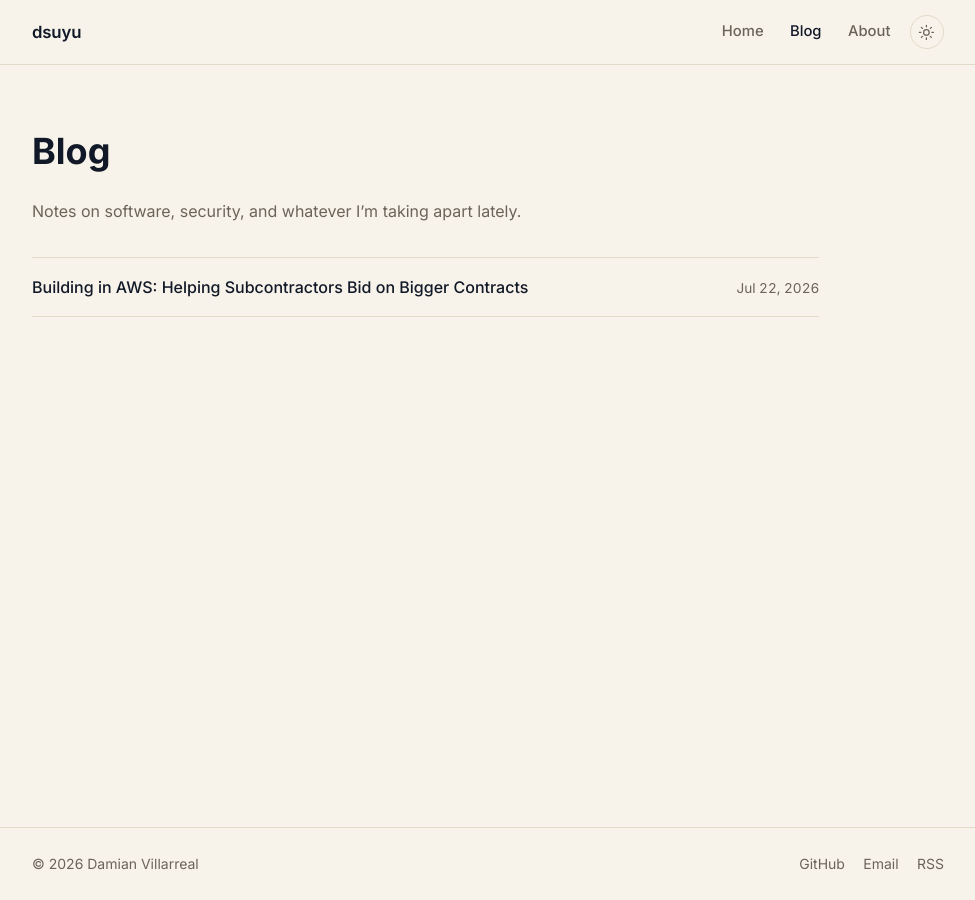
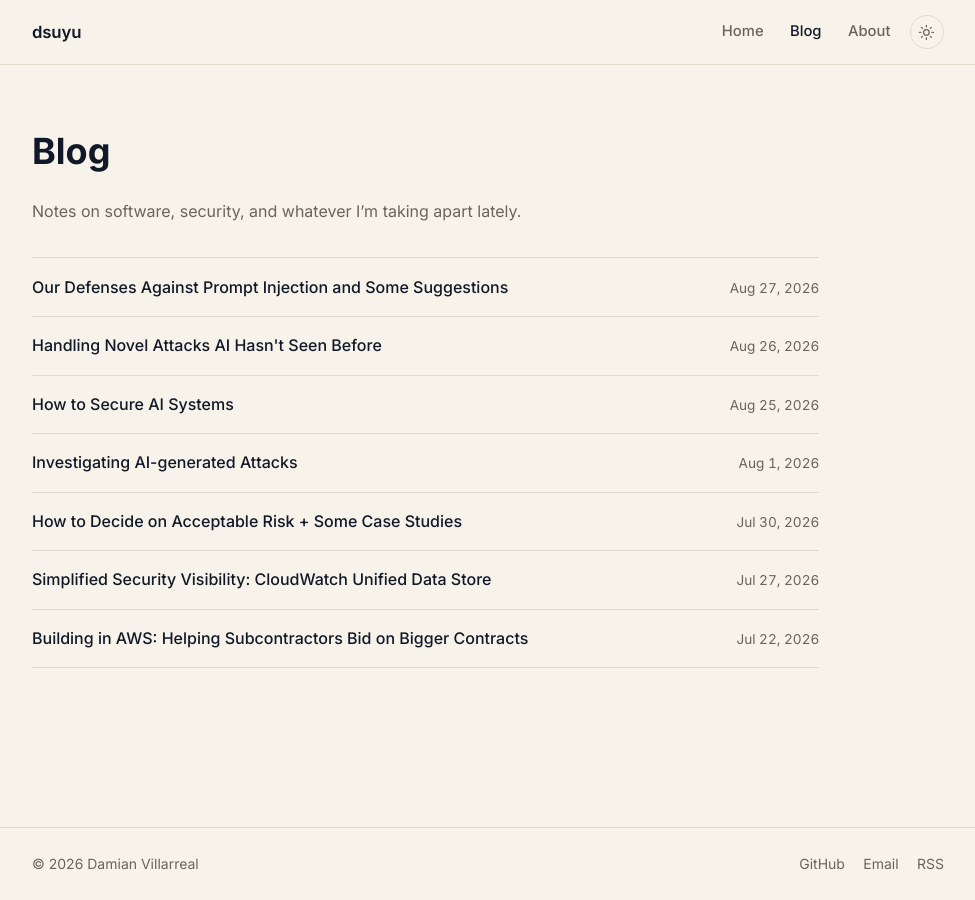
Before and after one commit to dsuyu1/dsuyu1.github.io, a Jekyll site: the page built from blog/index.html, in a window 1280 px wide. Shown: the whole page, without its empty margins (152-1127 px from the left). Built offline with Jekyll 4.4.1, drawn with Linux system fonts in a browser that asks for light colours; some of the changed lines change nothing that is shown.

Commit message:
added content to new post: Simplified Security Visibility: CloudWatch Unified Data Store

```diff
--- a/_posts/2026-07-21-building-iam-solutions-in-azure.markdown
+++ /dev/null
@@ -1,68 +0,0 @@
----
-layout: post
-title:  "Building in AWS: Helping Subcontractors Bid on Bigger Contracts"
-date:   2026-07-22 01:09:00 +0000
-categories: [aws]
----
-
-## Introduction
-
-Construction in the Rio Grande Valley (RGV) is becoming a bigger and bigger market to keep our eyes on, whether you're looking to pivot into a profitable market, looking for employment, or finding leads for your business. As an RGV native, it's hard not to notice the construction happening left and right as our once-small community rushes to modernize and take advantage of our unique geolocality.
-
-I would be lying if I said I didn't want a piece of the pie before the party got too busy. However, more than just financial motivations, I want to help the place I grew up grow to be the powerhouse of the south, and maybe one day, we can reach the levels of bigger cities like Austin or Houston. Elon Musk and SpaceX inspired many to begin the race to the top, and I want to help our construction and manufacturing communities get there. I don't want us to be left out of the game.
-
-### Problem Statement
-
-Small and mid-sized RGV subcontractors and specialty trades, like electrical, mechanical, HVAC, civil, and insulation, can't bid on GC or industrial work unless they're **prequalified** on platforms like ISNetworld, Avetta, or Veriforce. Therefore, (let's pretend) we've been tasked to create a system that keeps subcontractor paperwork current, up-to-date, and compliant with industry standards and regulations.
-
-#### Our Solution
-We're going to build a sinlge place for subcontractors to upload their compliance documents, see exactly where they stand against a given platform's requirements (like the aforementioned ISNetworld, Avetta, Veriforce, etc.), and get warned before anything expires. This solution will reduce the money spent on consultants and save time on keeping track of spreadsheets.
-
-#### Target Users
-Our primary target users are small trade contractors (electrical, mechanical, HVAC, insulation, civil) in the 5-50 employee range in our region (South Texas). We expect our users to be making $500k-$10M/year in revenue and looking or already bidding on GC or industrial work. We want to help owners or office managers by taking compliance paperwork off their hands. This will allow these stakeholders to focus their efforts elsewhere and offload the cognitive overhead of keeping track of compliance to our system.
-
-#### User Stories
-1. As a sub(contractor), I upload my [Certificate of Insurance](https://www.thehartford.com/business-insurance/certificate-of-insurance-coi) (COI), [OSHA 300](https://obis.osha.gov/recordkeeping/RKforms.html) log, and safety program, and the system tells me what's missing or non-compliant against a specific platform's checklist (e.g., ISNetworld).
-2. As a sub, I get an email/SMS alert 30/14/7 days before a COI, license, or certification expires.
-3. As a sub, I can ask in plain language, "Am I ready to bid on [hiring clients]'s program?" and get a clear yes/no plus a gap list.
-4. As a sub, if I'm missing a written safety program or similar document, the system drafts a starting template I can review and customize rather than starting from a blank page.
-5. As the founder, I can onboard a new sub in under 30 minutes and demo value in the first session. _(This is for us!)_
-
-## MVP
-[A minimum viable product (MVP) is the simplest version of a product that allows teams to validate ideas and gather feedback with minimal effort.](https://www.atlassian.com/agile/product-management/minimum-viable-product) MVPs reduce risk, inform future development, and will allow us to test the core features of the application with real users _(whom we will get to later! very exciting)._
-
-### Functional Requirements
-We will start with a handful of functional requirements. The requirements are in descending order from most priority to least priority.
-
-| # | Requirement                                                                                                  | Priority |
-|---|--------------------------------------------------------------------------------------------------------------|----------|
- | 1 | Document uploads (PDFs or images) for COI, licenses, OSHA logs, safety programs.                             | P0       |
-| 2 | Automated field extraction (Textract) for policy numbers, expiration dates, coverage limits, license numbers | P0       |
-| 3 | Requirement-matching engine. We need to be able to compare extracted data against one hiring-platform's checklist (start with ISNetworld only) | P0 |
-| 4 | Gap reporting, or a clear list of what's missing, expired, or insufficient | P0 |
-| 5| Expiration alerts (email, SMS, all the time) | P0 |
-| 6 | Conversational Q&A chat interface | P1 |
-| 7 | Safety-program draft generation from a template or from a sub's own data | P1 |
-| 8 | Multi-platform support (Avetta, Veriforce) | P2 |
-| 9 | GC-side view to vet a sub's compliance status (like a viewer mode) | P2 |
-| 10 | Direct submission/auto-fill to ISNetworld/Avetta/Veriforce | P2 |
-
-### Building in AWS
-
-Praesent at pellentesque augue. Nunc sed ullamcorper in justo sed, volutpat cursus orci. Etiam vitae sodales massa. Cum sociis natoque penatibus et magnis dis parturient montes, nascetur ridiculus mus.
-
-Lorem ipsum dolor sit amet, consectetur adipiscing elit. Donec nibh quam, egestas eu eros molestie, eleifend viverra augue. Suspendisse potenti. Quisque commodo consectetur quam, non pretium orci viverra at. Maecenas eget iaculis nunc.
-
-Praesent dui nibh, ullamcorper in justo sed, volutpat cursus orci. Etiam vitae sodales massa.
-
-consectetur condimentum. Suspendisse pharetra purus urna, ac pretium mi elementum et. Praesent dui nibh, ullamcorper in justo sed, volutpat cursus orci. Etiam vitae sodales massa.
-
-Praesent at pellentesque augue. Nunc sed ullamcorper risus. Duis tincidunt consectetur condimentum. Suspendisse pharetra purus urna, ac pretium mi elementum et. Praesent dui nibh, ullamcorper in justo sed, volutpat cursus orci. Etiam vitae sodales massa. Cum sociis natoque penatibus et magnis dis parturient montes, nascetur ridiculus mus.
-
-Mi elementum et. Praesent dui nibh, ullamcorper in justo sed, volutpat cursus orci. Etiam vitae sodales massa. Cum sociis natoque penatibus et magnis dis parturient montes,
-
-consectetur condimentum. Suspendisse pharetra purus urna, ac pretium mi elementum et. Praesent dui nibh, ullamcorper in justo sed, volutpat cursus orci. Etiam vitae sodales massa.
-
-Praesent at pellentesque augue. Nunc sed ullamcorper risus. Duis tincidunt consectetur condimentum. Suspendisse pharetra purus urna, ac pretium mi elementum et. Praesent dui nibh, ullamcorper in justo sed, volutpat cursus orci. Etiam vitae sodales massa. Cum sociis natoque penatibus et magnis dis parturient montes, nascetur ridiculus mus.
-
-Mi elementum et. Praesent dui nibh, ullamcorper in justo sed, volutpat cursus orci. Etiam vitae sodales massa. Cum sociis natoque penatibus et magnis dis parturient montes,
--- /dev/null
+++ b/_posts/2026-07-21-building-in-AWS-helping-subcontractors-bid-on-bigger-contracts.markdown
@@ -0,0 +1,113 @@
+---
+layout: post
+title:  "Building in AWS: Helping Subcontractors Bid on Bigger Contracts"
+date:   2026-07-22 01:09:00 +0000
+categories: [aws]
+---
+
+## Introduction
+
+Construction in the Rio Grande Valley (RGV) is becoming a bigger and bigger market to keep our eyes on, whether you're looking to pivot into a profitable market, looking for employment, or finding leads for your business. As an RGV native, it's hard not to notice the construction happening left and right as our once-small community rushes to modernize and take advantage of our unique geo locality.
+
+I would be lying if I said I didn't want a piece of the pie before the party got too busy. However, more than just financial motivations, I want to help the place I grew up grow to be the powerhouse of the south, and maybe one day, we can reach the levels of bigger cities like Austin or Houston. Elon Musk and SpaceX inspired many to begin the race to the top, and I want to help our construction and manufacturing communities get there. I don't want us to be left out of the game.
+
+### Defining the hierarchy
+Before we tackle our problem, it's important to learn a bit more about how the industry works - specifically, the relationship between owners, general contractors, and subcontractors.
+- Owners are those who fund the big project, like a new hospital, bank, power plant, sports facility, etc.
+- General contractors (GCs) are a rung below them and are brought onto the project to manage it all. GCs **subcontract** out specific pieces of work, like electrical or plumbing, to specialized trade companies - **subcontractors**.
+- Subcontractors (subs) are businesses that usually specialize in a trade, like roofing, tiling, welding, electrical, etc. They are hired by the GC to complete a specific scope of work.
+
+### Deciding who gets subcontracts
+The GC and owners decide who gets subcontracts. Because liability and risk fall upon the shoulders of the aforementioned stakeholders, they set strict rules as to who is able to receive subcontracts. This is where **compliance checklists come in**. Owners and GCs outsource the compliance vetting to third-party compliance platforms like ISNetworld, Avetta, or Veriforce. These platforms act as keepers to the gate.
+- If the sub is in good standing and fulfills all the points on the list, they pass!
+- Otherwise, they'll get kicked off the job site or their bid will be blocked. Womp womp!
+
+To be clear, again, these checklists come from the third-party compliance platforms.
+
+#### A note worth mentioning
+For small residential jobs, you can probably get away with not having to go through all these loops. However, for bigger contracts, which so happens to be the title of this post, YES. You will absolutely need to go through some sort of vetting process to be able to bid and participate on bigger pieces of pie.
+
+### The idea and some questions
+Given the context at hand, we can begin to imagine a gap between the checklists that third-party platforms provide and the subcontractor. This gap is: who will take charge of dealing with the checklists? The owner of the small business? What if they are busy with other operations? Do small businesses have dedicated risk management departments? How about all the confusing terminology and legal jargon included in these contracts; will small business owners be able to keep up? Can small businesses outsource and pay high prices for consultants?
+
+
+### Problem statement
+
+Small and mid-sized RGV subcontractors and specialty trades, like electrical, mechanical, HVAC, civil, and insulation, can't bid on GC or industrial work unless they're **prequalified** on platforms like ISNetworld, Avetta, or Veriforce. Therefore, (let's pretend) we've been tasked to create a system that keeps subcontractor paperwork current, up-to-date, and compliant with industry standards and regulations.
+
+#### Our solution
+We're going to build a single place for subcontractors to upload their compliance documents, see exactly where they stand against a given platform's requirements (like the aforementioned ISNetworld, Avetta, Veriforce, etc.), and get warned before anything expires. This solution will reduce the money spent on consultants and save time on keeping track of spreadsheets.
+
+#### Target users
+Our primary target users are small trade contractors (electrical, mechanical, HVAC, insulation, civil) in the 5-50 employee range in our region (South Texas). We expect our users to be making $500k-$10M/year in revenue and looking or already bidding on GC or industrial work. We want to help owners or office managers by taking compliance paperwork off their hands. This will allow these stakeholders to focus their efforts elsewhere and offload the cognitive overhead of keeping track of compliance to our system.
+
+#### User stories
+1. As a sub(contractor), I upload my [Certificate of Insurance](https://www.thehartford.com/business-insurance/certificate-of-insurance-coi) (COI), [OSHA 300](https://obis.osha.gov/recordkeeping/RKforms.html) log, and safety program, and the system tells me what's missing or non-compliant against a specific platform's checklist (e.g., ISNetworld).
+2. As a sub, I get an email/SMS alert 30/14/7 days before a COI, license, or certification expires.
+3. As a sub, I can ask in plain language, "Am I ready to bid on [hiring clients]'s program?" and get a clear yes/no plus a gap list.
+4. As a sub, if I'm missing a written safety program or similar document, the system drafts a starting template I can review and customize rather than starting from a blank page.
+5. As the founder, I can onboard a new sub in under 30 minutes and demo value in the first session. _(This is for us!)_
+
+## MVP
+[A minimum viable product (MVP) is the simplest version of a product that allows teams to validate ideas and gather feedback with minimal effort.](https://www.atlassian.com/agile/product-management/minimum-viable-product) MVPs reduce risk, inform future development, and will allow us to test the core features of the application with real users _(whom we will get to later! very exciting)._
+
+### Functional requirements
+We will start with a handful of functional requirements. The requirements are in descending order from most priority to least priority.
+
+| # | Requirement                                                                                                  | Priority |
+|---|--------------------------------------------------------------------------------------------------------------|----------|
+ | 1 | Document uploads (PDFs or images) for COI, licenses, OSHA logs, safety programs.                             | P0       |
+| 2 | Automated field extraction (Textract) for policy numbers, expiration dates, coverage limits, license numbers | P0       |
+| 3 | Requirement-matching engine. We need to be able to compare extracted data against one hiring-platform's checklist (start with ISNetworld only) | P0 |
+| 4 | Gap reporting, or a clear list of what's missing, expired, or insufficient | P0 |
+| 5| Expiration alerts (email, SMS, all the time) | P0 |
+| 6 | Conversational Q&A chat interface | P1 |
+| 7 | Safety-program draft generation from a template or from a sub's own data | P1 |
+| 8 | Multi-platform support (Avetta, Veriforce) | P2 |
+| 9 | GC-side view to vet a sub's compliance status (like a viewer mode) | P2 |
+| 10 | Direct submission/auto-fill to ISNetworld/Avetta/Veriforce | P2 |
+
+### The plan
+Using our user stories and highest priority requirements as a base, we can begin to identify some of the key services we'll need to make this project work:
+
+#### 1. Uploading documents & storage
+We'll use S3 for document storage, at rest and in transit (S3 & SSE-KMS + TLS 1.3 via HTTPS/API Gateway), and Aurora Postgres as our relational database.
+
+#### 2. Field extraction
+We need to extract fields, so we'll use a ML model for that (Textract).
+- Specifically, we'll use Textract's Queries API or Analyze Document (Forms/Expense API)
+
+#### 3. Document conversions
+To compare documents values against hiring client checklists (like the aforementioned ISNetworld compliance rules), we can send the raw JSON from Textract into a normalization LLM call. Then, once the data is normalized, we can do math against our uploaded (now normalized) documents and the checklists (which will also be in JSON format). Finally, we'll have an explainer LLM call to explain the gaps to our user.
+
+When a sub uploads a PDF (to S3), an S3 Event Notification will kick off an AWS Step Functions workflow that orchestrates Textract extraction → the normalization LLM call → the compliance comparison logic, in sequence.
+
+##### Explainer LLM
+When users manually upload documents and click a "Compare now" button, the explainer will run. Users should also have the option to upload all their documents at once to some sort of storage repository and have the option to run Textract on all, some, or none automatically/on upload.
+
+In summary, the explainer runs on demand when a sub opens their gap report or hits some button. These design choices are up for debate, and once we get real users in front of the app, we can see where UI/UX can be improved.
+
+#### 4. Notification system
+We'll use Amazon EventBridge Scheduler to run cron jobs that query Aurora for upcoming expiration dates and publishes alerts via Amazon SNS/SES. This way, we can fulfill the requirement of getting the 30/14/7 day remaining notificaitons.
+
+#### 5. User chat interface
+We'll build a chat UI with Amplify backed by an API gateway and Lambda. Lambda will call Bedrock, and that will start the agentsth4e  off pulling context from our stores.
+
+### Other features
+#### 6. Authentication & multi-tenancy.
+We'll use Cognito for auth/identity. To isolate our users from each other, we'll probably need to use something like S3 prefix-per-tenant with IAM. SSE-KMS + TLS will only cover data at rest and in transit but won't deliver on preventing data leakage.
+
+And we'll stop at there for now. The goal for the project right now is just to have a working demo.
+
+I'll build the MVP in 4 steps:
+
+1. Storage and database setup
+2. Textract + normalization pipeline
+3. Automated expiration cron jobs
+4. Chat interface
+
+Let's begin!
+
+---
+
+## Building in AWS
--- /dev/null
+++ b/_posts/2026-07-23-how-to-decide-on-acceptable-risk.markdown
@@ -0,0 +1,6 @@
+---
+layout: post
+title:  "How to Decide on Acceptable Risk + Some Case Studies"
+date:   2026-07-30 12:00:00 +0000
+categories: [risk, cybersecurity]
+---
--- /dev/null
+++ b/_posts/2026-07-24-investigating-AI-generated-attacks.markdown
@@ -0,0 +1,6 @@
+---
+layout: post
+title:  "Investigating AI-generated Attacks"
+date:   2026-08-01 12:00:00 +0000
+categories: [ai]
+---
--- /dev/null
+++ b/_posts/2026-07-25-how-to-secure-AI-systems.markdown
@@ -0,0 +1,6 @@
+---
+layout: post
+title:  "How to Secure AI Systems"
+date:   2026-08-25 12:00:00 +0000
+categories: [ai, cybersecurity, system design]
+---
--- /dev/null
+++ b/_posts/2026-07-26-handling-novel-attacks-AI-hasnt-seen-before.markdown
@@ -0,0 +1,6 @@
+---
+layout: post
+title:  "Handling Novel Attacks AI Hasn't Seen Before"
+date:   2026-08-26 12:00:00 +0000
+categories: [ai]
+---
--- /dev/null
+++ b/_posts/2026-07-27-our-defenses-against-prompt-injection-and-some-suggestions.markdown
@@ -0,0 +1,6 @@
+---
+layout: post
+title:  "Our Defenses Against Prompt Injection and Some Suggestions"
+date:   2026-08-27 12:00:00 +0000
+categories: [ai, cybersecurity, red teaming]
+---
--- /dev/null
+++ b/_posts/2026-07-27-simplified-security-visibility-cloudwatch-unified-data-store.markdown
@@ -0,0 +1,19 @@
+---
+layout: post
+title:  "Simplified Security Visibility: CloudWatch Unified Data Store"
+date:   2026-07-27 00:00:00 +0000
+categories: [aws]
+---
+
+## Overview
+In this project, the goal is to learn how to centralize, query, and act on security telemetry using CloudWatch's Unified Data Store. I'll be walking through some hands-on labs that cover CloudTrail ingestion, interactive security analytics with Logs Insights, anomaly detection, and cross-source investigation scenarios.
+
+This project was built as part of AWS's Security Visibility and Analytics Activation Day. Security Visibility and Analytics Activation Day provides hands-on experience with AWS CloudTrail Events in the Amazon CloudWatch unified data store. Learn to capture account activity and resource operations for auditing, compliance, and troubleshooting.
+**Topics**: Analytics, Cloud Operations, Security, Identity, and Compliance
+**AWS Services**: Amazon CloudWatch Logs, Amazon CloudWatch, AWS CloudTrail
+
+## Introduction
+**Amazon CloudWatch unified data store (UDS)** ingests security log sources from AWS Cloudtrail, S3, VPC Flow Logs, AWS WAF,a nd DNS in Route 53.
+
+### Reviewing telemetry collection
+Telemetry **enablement rules**
--- a/about.markdown
+++ b/about.markdown
@@ -24,7 +24,7 @@
 ### My non-profit
 I run a non-profit organization called the **Vaquero Information Security Initiative**! We started as a student organization, and we've grown into an official 501(c)(3) non-profit. We help students build practical skills, experience, make connections, and give back to our local communities.
 
-[Get in touch](https://vaqueroisi.org/) or [visit our Notion page](https://whimsical-pyrite-acc.notion.site/?source=copy_link).
+[Get in touch](https://vaqueroisi.org/) or [visit our Notion page](https://whimsical-pyrite-acc.notion.site/Welcome-to-VISI-3a7dbce451a980399528cd809db2d881?source=copy_link).
 
 ## What I write about
 
```
